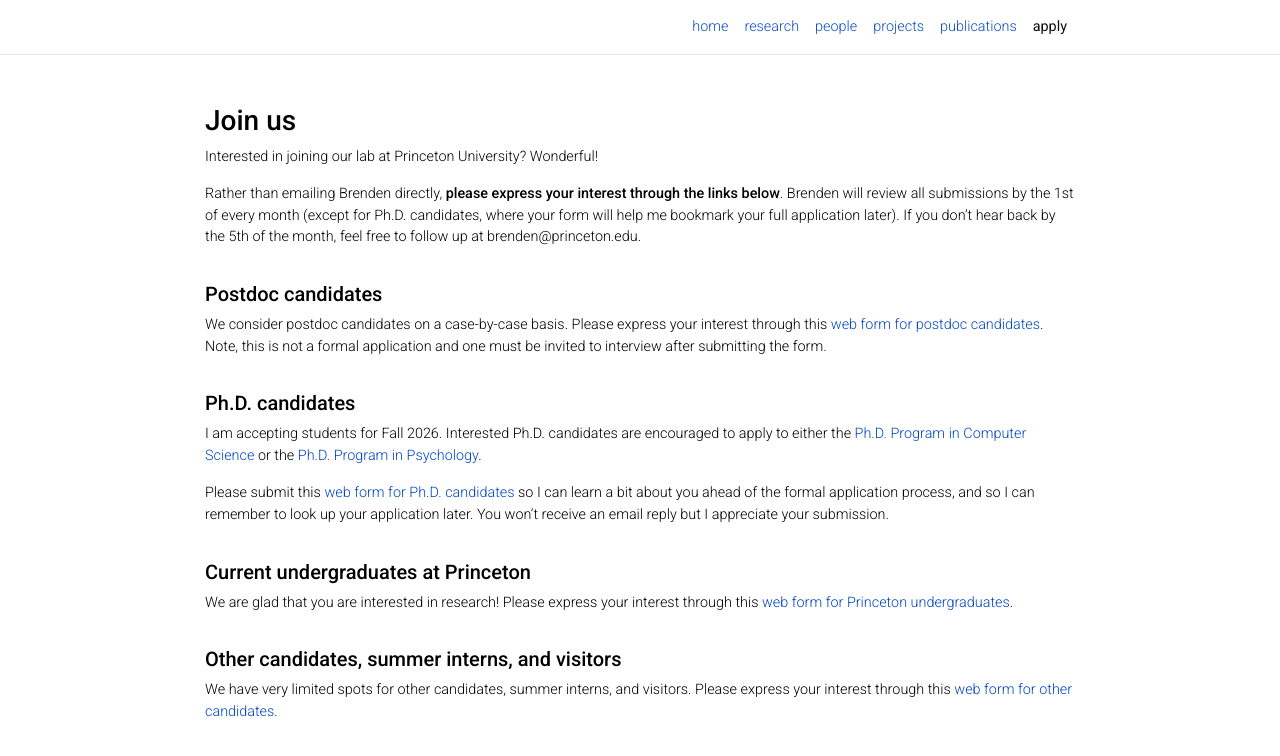
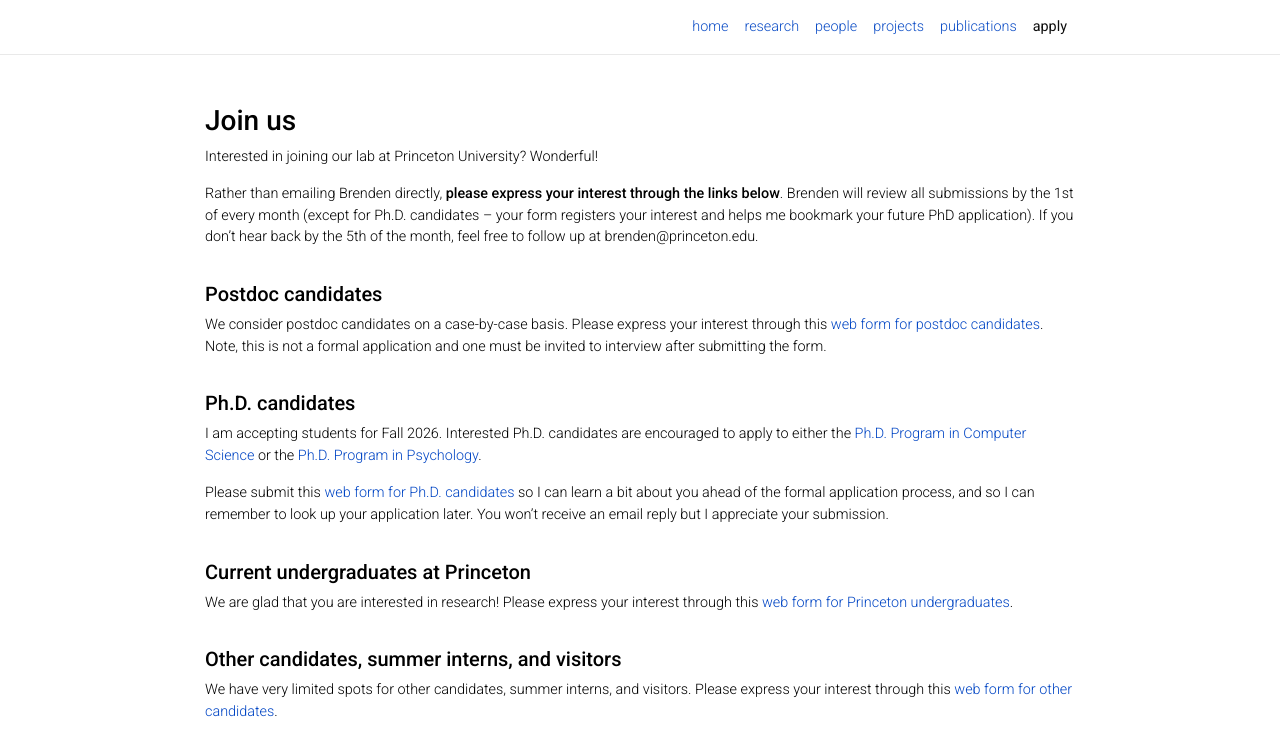
Before and after one commit to lake-lab/lake-lab.github.io, a Jekyll site: the page built from _pages/apply.md, in a window 1280 px wide. Shown: the top 756 px of the page. Built offline with Jekyll 4.4.1, drawn with Linux system fonts in a browser that asks for light colours; nearby versions of some CDN libraries; comment, search, counter and statistics services are not loaded; a style sheet for code colours, icons or effects is not loaded.

Commit message:
lab interest

```diff
--- a/_pages/apply.md
+++ b/_pages/apply.md
@@ -9,7 +9,7 @@
 
 Interested in joining our lab at Princeton University? Wonderful!
 
-Rather than emailing Brenden directly, __please express your interest through the links below__. Brenden will review all submissions by the 1st of every month (except for Ph.D. candidates, where your form will help me bookmark your full application later). If you don't hear back by the 5th of the month, feel free to follow up at brenden@princeton.edu.
+Rather than emailing Brenden directly, __please express your interest through the links below__. Brenden will review all submissions by the 1st of every month (except for Ph.D. candidates -- your form registers your interest and helps me  bookmark your future PhD application). If you don't hear back by the 5th of the month, feel free to follow up at brenden@princeton.edu.
 
 <hr class='invis'>
 ##### __Postdoc candidates__
```
